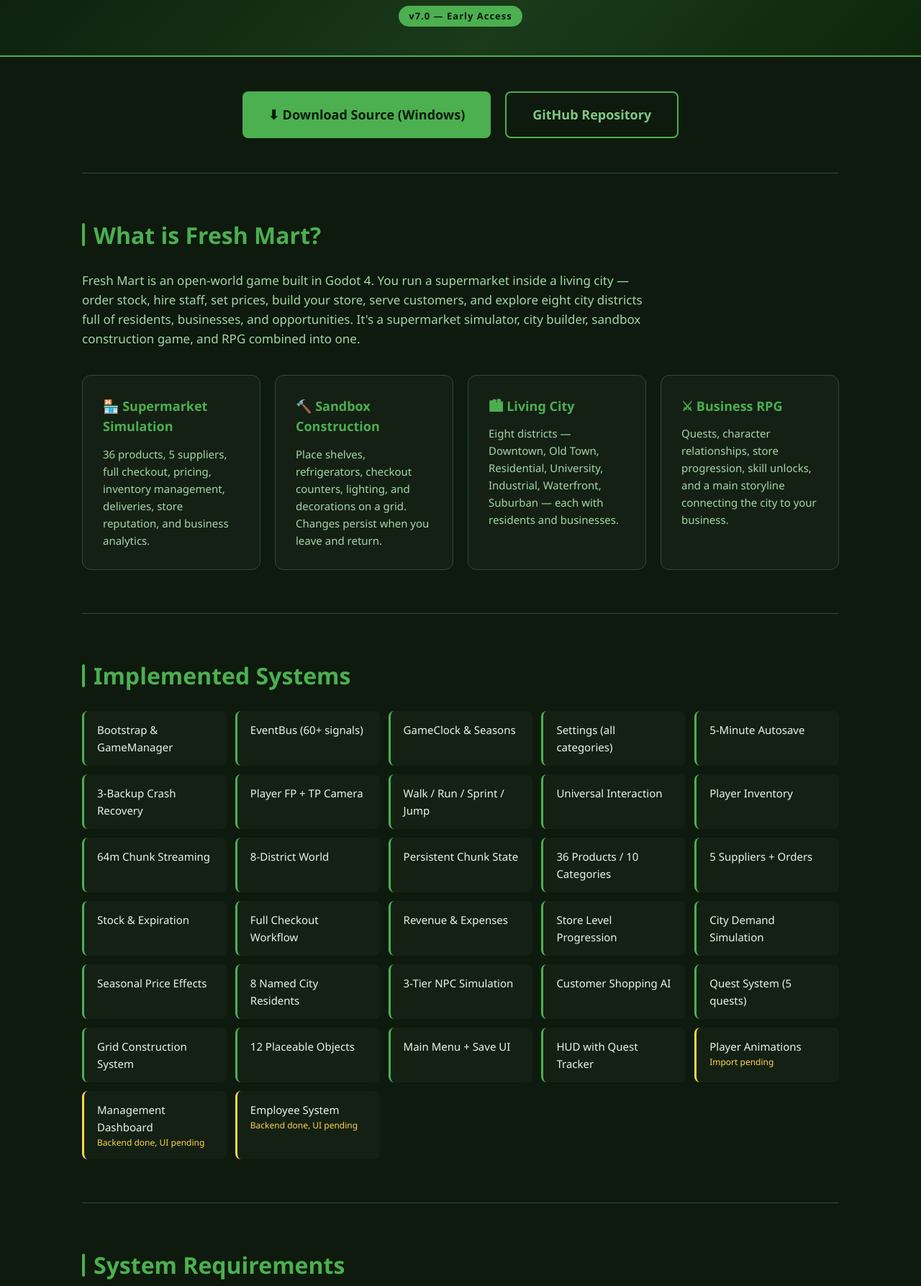
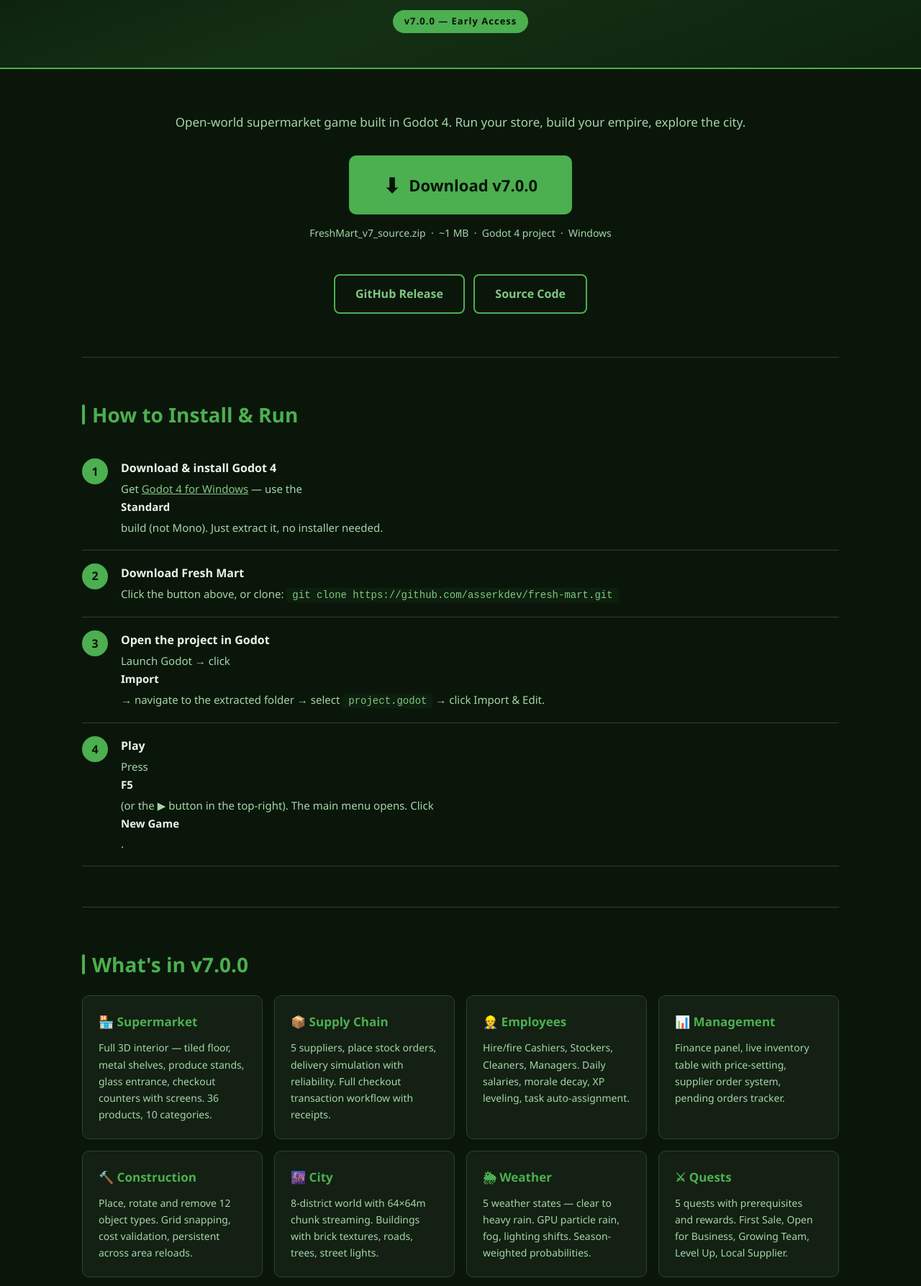
Before and after one commit to asserkdev/fresh-mart, a plain HTML site: page docs/index.html in a window 1280 px wide. Shown: the part 220-2007 px from the top of the page at 72% size. Drawn offline with Linux system fonts and the light colour scheme.

Commit message:
fix: rebuild download page with real release link and proper GitHub Pages setup

```diff
--- a/docs/index.html
+++ b/docs/index.html
@@ -3,203 +3,102 @@
 <head>
 <meta charset="UTF-8">
 <meta name="viewport" content="width=device-width, initial-scale=1.0">
-<title>Fresh Mart — Supermarket Simulator</title>
+<title>Fresh Mart — Download</title>
 <style>
-  :root {
-    --bg: #0d1a0d;
-    --surface: #142014;
-    --accent: #4caf50;
-    --accent2: #81c784;
-    --text: #e8f5e9;
-    --text-muted: #a5d6a7;
-    --gold: #ffd54f;
-    --border: #2e4d2e;
+  *{box-sizing:border-box;margin:0;padding:0}
+  :root{
+    --bg:#0b160b;--surface:#132013;--border:#2a442a;
+    --green:#4caf50;--green2:#81c784;--gold:#ffd54f;--text:#e8f5e9;--muted:#a5d6a7;
   }
-  * { box-sizing: border-box; margin: 0; padding: 0; }
-  body {
-    background: var(--bg);
-    color: var(--text);
-    font-family: 'Segoe UI', system-ui, sans-serif;
-    line-height: 1.6;
+  body{background:var(--bg);color:var(--text);font-family:'Segoe UI',system-ui,sans-serif;line-height:1.65}
+  a{color:var(--green2)}
+
+  /* HEADER */
+  header{
+    background:linear-gradient(160deg,#071507 0%,#143014 55%,#0d220d 100%);
+    padding:64px 24px 48px;text-align:center;
+    border-bottom:2px solid var(--green);
   }
-  header {
-    background: linear-gradient(135deg, #0a1a0a 0%, #1a3a1a 60%, #0d260d 100%);
-    padding: 60px 24px 40px;
-    text-align: center;
-    border-bottom: 2px solid var(--accent);
+  .logo{font-size:68px;font-weight:900;letter-spacing:5px;color:var(--green);
+        text-shadow:0 0 50px rgba(76,175,80,.45)}
+  .tagline{font-size:17px;color:var(--muted);margin:10px 0 20px;letter-spacing:2px}
+  .badge{display:inline-block;background:var(--green);color:#071507;
+         font-weight:700;font-size:13px;padding:5px 16px;border-radius:20px;letter-spacing:1px}
+
+  /* DOWNLOAD HERO */
+  .download-hero{
+    max-width:900px;margin:60px auto;padding:0 24px;text-align:center;
   }
-  header .logo {
-    font-size: 72px;
-    font-weight: 900;
-    letter-spacing: 4px;
-    color: var(--accent);
-    text-shadow: 0 0 40px rgba(76,175,80,0.4);
+  .btn-dl{
+    display:inline-flex;align-items:center;gap:12px;
+    background:var(--green);color:#071507;
+    font-size:22px;font-weight:800;padding:18px 48px;
+    border-radius:10px;text-decoration:none;
+    transition:transform .15s,box-shadow .15s;
   }
-  header .subtitle {
-    font-size: 18px;
-    color: var(--text-muted);
-    margin-top: 8px;
-    letter-spacing: 2px;
+  .btn-dl:hover{transform:translateY(-3px);box-shadow:0 12px 32px rgba(76,175,80,.35)}
+  .btn-dl .icon{font-size:28px}
+  .dl-meta{margin-top:14px;font-size:14px;color:var(--muted)}
+
+  .btn-gh{
+    display:inline-flex;align-items:center;gap:10px;
+    background:transparent;color:var(--green2);
+    border:2px solid var(--green);border-radius:8px;
+    font-size:16px;font-weight:600;padding:12px 28px;
+    text-decoration:none;margin-top:20px;
+    transition:background .15s;
   }
-  header .version-badge {
-    display: inline-block;
-    background: var(--accent);
-    color: #0a1a0a;
-    font-weight: 700;
-    font-size: 13px;
-    padding: 4px 14px;
-    border-radius: 20px;
-    margin-top: 16px;
-    letter-spacing: 1px;
+  .btn-gh:hover{background:rgba(76,175,80,.1)}
+
+  /* CONTENT */
+  .container{max-width:1100px;margin:0 auto;padding:0 24px}
+  section{padding:56px 0;border-top:1px solid var(--border)}
+  h2{font-size:28px;color:var(--green);margin-bottom:20px;
+     display:flex;align-items:center;gap:10px}
+  h2 .bar{width:4px;height:28px;background:var(--green);border-radius:2px;flex-shrink:0}
+
+  /* INSTALL STEPS */
+  .steps{list-style:none;counter-reset:s;margin-top:16px}
+  .steps li{counter-increment:s;display:flex;gap:18px;padding:18px 0;
+            border-bottom:1px solid var(--border);align-items:flex-start}
+  .steps li::before{
+    content:counter(s);min-width:36px;height:36px;
+    background:var(--green);color:#071507;border-radius:50%;
+    display:flex;align-items:center;justify-content:center;
+    font-weight:900;font-size:16px;flex-shrink:0;
   }
-  .container { max-width: 1100px; margin: 0 auto; padding: 0 24px; }
-  .hero-actions {
-    display: flex;
-    gap: 20px;
-    justify-content: center;
-    padding: 48px 24px;
-    flex-wrap: wrap;
-  }
-  .btn {
-    display: inline-flex;
-    align-items: center;
-    gap: 10px;
-    padding: 16px 36px;
-    border-radius: 8px;
-    font-size: 18px;
-    font-weight: 700;
-    text-decoration: none;
-    transition: transform 0.15s, box-shadow 0.15s;
-    cursor: pointer;
-    border: none;
-  }
-  .btn:hover { transform: translateY(-2px); box-shadow: 0 8px 24px rgba(0,0,0,0.4); }
-  .btn-primary {
-    background: var(--accent);
-    color: #0a1a0a;
-  }
-  .btn-secondary {
-    background: transparent;
-    color: var(--accent2);
-    border: 2px solid var(--accent);
-  }
-  section { padding: 60px 0; border-top: 1px solid var(--border); }
-  h2 {
-    font-size: 32px;
-    color: var(--accent);
-    margin-bottom: 24px;
-    display: flex;
-    align-items: center;
-    gap: 12px;
-  }
-  h2::before { content: ''; display: block; width: 4px; height: 32px; background: var(--accent); border-radius: 2px; }
-  .pillars {
-    display: grid;
-    grid-template-columns: repeat(auto-fit, minmax(240px, 1fr));
-    gap: 20px;
-    margin-top: 24px;
-  }
-  .pillar {
-    background: var(--surface);
-    border: 1px solid var(--border);
-    border-radius: 12px;
-    padding: 28px;
-    transition: border-color 0.2s;
-  }
-  .pillar:hover { border-color: var(--accent); }
-  .pillar h3 {
-    color: var(--accent);
-    font-size: 18px;
-    margin-bottom: 12px;
-  }
-  .pillar p { color: var(--text-muted); font-size: 15px; }
-  .systems-grid {
-    display: grid;
-    grid-template-columns: repeat(auto-fit, minmax(200px, 1fr));
-    gap: 12px;
-    margin-top: 20px;
-  }
-  .system-item {
-    background: var(--surface);
-    border-radius: 8px;
-    padding: 14px 18px;
-    border-left: 3px solid var(--accent);
-    font-size: 15px;
-  }
-  .system-item.wip { border-left-color: var(--gold); }
-  .system-item.wip span { color: var(--gold); font-size: 12px; display: block; }
-  .controls-table, .req-table {
-    width: 100%;
-    border-collapse: collapse;
-    margin-top: 20px;
-    font-size: 15px;
-  }
-  .controls-table th, .req-table th {
-    background: var(--surface);
-    color: var(--accent);
-    padding: 12px 16px;
-    text-align: left;
-    border-bottom: 2px solid var(--border);
-  }
-  .controls-table td, .req-table td {
-    padding: 10px 16px;
-    border-bottom: 1px solid var(--border);
-    color: var(--text-muted);
-  }
-  .controls-table td:first-child { color: var(--text); font-family: monospace; font-size: 14px; background: #0a1a0a; }
-  .steps {
-    counter-reset: steps;
-    list-style: none;
-    margin-top: 20px;
-  }
-  .steps li {
-    counter-increment: steps;
-    display: flex;
-    gap: 20px;
-    padding: 20px 0;
-    border-bottom: 1px solid var(--border);
-    align-items: flex-start;
-  }
-  .steps li::before {
-    content: counter(steps);
-    min-width: 36px;
-    height: 36px;
-    background: var(--accent);
-    color: #0a1a0a;
-    border-radius: 50%;
-    display: flex;
-    align-items: center;
-    justify-content: center;
-    font-weight: 900;
-    font-size: 16px;
-    flex-shrink: 0;
-  }
-  .steps li p { color: var(--text-muted); }
-  .steps li strong { color: var(--text); display: block; margin-bottom: 4px; }
-  .download-box {
-    background: var(--surface);
-    border: 2px solid var(--accent);
-    border-radius: 16px;
-    padding: 40px;
-    text-align: center;
-    margin: 24px 0;
-  }
-  .download-box h3 { font-size: 24px; color: var(--accent); margin-bottom: 8px; }
-  .download-box p { color: var(--text-muted); margin-bottom: 24px; }
-  .download-box .meta { font-size: 13px; color: var(--text-muted); margin-top: 16px; }
-  footer {
-    background: #080f08;
-    padding: 40px 24px;
-    text-align: center;
-    color: var(--text-muted);
-    font-size: 14px;
-    border-top: 1px solid var(--border);
-  }
-  footer a { color: var(--accent2); }
-  @media (max-width: 600px) {
-    header .logo { font-size: 48px; }
-    .hero-actions { flex-direction: column; align-items: center; }
-    .btn { width: 100%; justify-content: center; }
+  .steps li strong{color:var(--text);display:block;margin-bottom:4px}
+  .steps li p{color:var(--muted);font-size:15px}
+  code{background:#0d1f0d;color:var(--green2);padding:2px 8px;border-radius:4px;font-size:14px}
+
+  /* FEATURES GRID */
+  .grid{display:grid;grid-template-columns:repeat(auto-fit,minmax(230px,1fr));gap:16px;margin-top:20px}
+  .card{background:var(--surface);border:1px solid var(--border);border-radius:10px;padding:22px;
+        transition:border-color .2s}
+  .card:hover{border-color:var(--green)}
+  .card h3{color:var(--green);font-size:17px;margin-bottom:10px}
+  .card p{color:var(--muted);font-size:14px}
+
+  /* CONTROLS TABLE */
+  table{width:100%;border-collapse:collapse;margin-top:16px;font-size:15px}
+  th{background:var(--surface);color:var(--green);padding:11px 16px;
+     text-align:left;border-bottom:2px solid var(--border)}
+  td{padding:9px 16px;border-bottom:1px solid var(--border);color:var(--muted)}
+  td:first-child{color:var(--text);font-family:monospace;font-size:14px;background:#0b160b}
+
+  /* REQS */
+  .req-grid{display:grid;grid-template-columns:1fr 1fr 1fr;gap:12px;margin-top:16px}
+  .req-card{background:var(--surface);border:1px solid var(--border);border-radius:8px;padding:16px}
+  .req-card .label{font-size:12px;color:var(--muted);text-transform:uppercase;letter-spacing:1px}
+  .req-card .value{font-size:16px;color:var(--text);margin-top:4px;font-weight:600}
+
+  footer{background:#070f07;padding:36px 24px;text-align:center;
+         color:var(--muted);font-size:14px;border-top:1px solid var(--border)}
+
+  @media(max-width:600px){
+    .logo{font-size:44px}
+    .btn-dl{font-size:18px;padding:14px 28px}
+    .req-grid{grid-template-columns:1fr 1fr}
   }
 </style>
 </head>
@@ -207,178 +106,170 @@
 
 <header>
   <div class="logo">FRESH MART</div>
-  <div class="subtitle">Supermarket Simulator · City Builder · Business RPG</div>
-  <div class="version-badge">v7.0 — Early Access</div>
+  <div class="tagline">Supermarket Simulator &nbsp;·&nbsp; City Builder &nbsp;·&nbsp; Business RPG</div>
+  <span class="badge">v7.0.0 — Early Access</span>
 </header>
 
-<div class="hero-actions">
-  <a href="https://github.com/asserkdev/fresh-mart/releases/latest/download/FreshMart_v7_source.zip" class="btn btn-primary">
-    ⬇ Download Source (Windows)
+<div class="download-hero">
+  <p style="color:var(--muted);font-size:17px;margin-bottom:32px">
+    Open-world supermarket game built in Godot 4. Run your store, build your empire, explore the city.
+  </p>
+  <a class="btn-dl" href="https://github.com/asserkdev/fresh-mart/releases/download/v7.0.0/FreshMart_v7_source.zip">
+    <span class="icon">⬇</span> Download v7.0.0
   </a>
-  <a href="https://github.com/asserkdev/fresh-mart" class="btn btn-secondary">
-    GitHub Repository
+  <div class="dl-meta">FreshMart_v7_source.zip &nbsp;·&nbsp; ~1 MB &nbsp;·&nbsp; Godot 4 project &nbsp;·&nbsp; Windows</div>
+  <br>
+  <a class="btn-gh" href="https://github.com/asserkdev/fresh-mart/releases/tag/v7.0.0">
+    GitHub Release
+  </a>
+  &nbsp;
+  <a class="btn-gh" href="https://github.com/asserkdev/fresh-mart">
+    Source Code
   </a>
 </div>
 
 <div class="container">
 
   <section>
-    <h2>What is Fresh Mart?</h2>
-    <p style="color:var(--text-muted);font-size:17px;max-width:800px;">
-      Fresh Mart is an open-world game built in Godot 4. You run a supermarket inside a living city —
-      order stock, hire staff, set prices, build your store, serve customers, and explore eight city districts
-      full of residents, businesses, and opportunities. It's a supermarket simulator, city builder,
-      sandbox construction game, and RPG combined into one.
-    </p>
-    <div class="pillars" style="margin-top:36px;">
-      <div class="pillar">
-        <h3>🏪 Supermarket Simulation</h3>
-        <p>36 products, 5 suppliers, full checkout, pricing, inventory management, deliveries, store reputation, and business analytics.</p>
-      </div>
-      <div class="pillar">
-        <h3>🔨 Sandbox Construction</h3>
-        <p>Place shelves, refrigerators, checkout counters, lighting, and decorations on a grid. Changes persist when you leave and return.</p>
-      </div>
-      <div class="pillar">
-        <h3>🏙 Living City</h3>
-        <p>Eight districts — Downtown, Old Town, Residential, University, Industrial, Waterfront, Suburban — each with residents and businesses.</p>
-      </div>
-      <div class="pillar">
-        <h3>⚔ Business RPG</h3>
-        <p>Quests, character relationships, store progression, skill unlocks, and a main storyline connecting the city to your business.</p>
-      </div>
-    </div>
-  </section>
-
-  <section>
-    <h2>Implemented Systems</h2>
-    <div class="systems-grid">
-      <div class="system-item">Bootstrap &amp; GameManager</div>
-      <div class="system-item">EventBus (60+ signals)</div>
-      <div class="system-item">GameClock &amp; Seasons</div>
-      <div class="system-item">Settings (all categories)</div>
-      <div class="system-item">5-Minute Autosave</div>
-      <div class="system-item">3-Backup Crash Recovery</div>
-      <div class="system-item">Player FP + TP Camera</div>
-      <div class="system-item">Walk / Run / Sprint / Jump</div>
-      <div class="system-item">Universal Interaction</div>
-      <div class="system-item">Player Inventory</div>
-      <div class="system-item">64m Chunk Streaming</div>
-      <div class="system-item">8-District World</div>
-      <div class="system-item">Persistent Chunk State</div>
-      <div class="system-item">36 Products / 10 Categories</div>
-      <div class="system-item">5 Suppliers + Orders</div>
-      <div class="system-item">Stock &amp; Expiration</div>
-      <div class="system-item">Full Checkout Workflow</div>
-      <div class="system-item">Revenue &amp; Expenses</div>
-      <div class="system-item">Store Level Progression</div>
-      <div class="system-item">City Demand Simulation</div>
-      <div class="system-item">Seasonal Price Effects</div>
-      <div class="system-item">8 Named City Residents</div>
-      <div class="system-item">3-Tier NPC Simulation</div>
-      <div class="system-item">Customer Shopping AI</div>
-      <div class="system-item">Quest System (5 quests)</div>
-      <div class="system-item">Grid Construction System</div>
-      <div class="system-item">12 Placeable Objects</div>
-      <div class="system-item">Main Menu + Save UI</div>
-      <div class="system-item">HUD with Quest Tracker</div>
-      <div class="system-item wip">Player Animations <span>Import pending</span></div>
-      <div class="system-item wip">Management Dashboard <span>Backend done, UI pending</span></div>
-      <div class="system-item wip">Employee System <span>Backend done, UI pending</span></div>
-    </div>
-  </section>
-
-  <section>
-    <h2>System Requirements</h2>
-    <table class="req-table">
-      <tr><th>Component</th><th>Minimum</th><th>Recommended</th></tr>
-      <tr><td>OS</td><td>Windows 10</td><td>Windows 10/11</td></tr>
-      <tr><td>CPU</td><td>4-core 2 GHz</td><td>6-core 3 GHz</td></tr>
-      <tr><td>RAM</td><td>4 GB</td><td>8 GB</td></tr>
-      <tr><td>GPU</td><td>Integrated (AMD/Intel)</td><td>Dedicated GPU 2GB+</td></tr>
-      <tr><td>Storage</td><td>500 MB</td><td>1 GB</td></tr>
-      <tr><td>Runtime</td><td>Godot 4.3+</td><td>Godot 4.7</td></tr>
-    </table>
-  </section>
-
-  <section>
-    <h2>How to Install &amp; Run</h2>
+    <h2><span class="bar"></span>How to Install &amp; Run</h2>
     <ol class="steps">
       <li>
         <div>
-          <strong>Install Godot 4</strong>
-          <p>Download <a href="https://godotengine.org/download/windows/" style="color:var(--accent2)">Godot 4 for Windows</a> (Standard version — not Mono). Extract it anywhere.</p>
+          <strong>Download &amp; install Godot 4</strong>
+          <p>Get <a href="https://godotengine.org/download/windows/">Godot 4 for Windows</a> — use the <strong>Standard</strong> build (not Mono). Just extract it, no installer needed.</p>
         </div>
       </li>
       <li>
         <div>
-          <strong>Download the project</strong>
-          <p>Click the Download button above, or clone: <code style="color:var(--accent)">git clone https://github.com/asserkdev/fresh-mart.git</code></p>
+          <strong>Download Fresh Mart</strong>
+          <p>Click the button above, or clone: <code>git clone https://github.com/asserkdev/fresh-mart.git</code></p>
         </div>
       </li>
       <li>
         <div>
-          <strong>Open in Godot</strong>
-          <p>Launch Godot, click <strong>Import</strong>, navigate to the fresh-mart folder, and select <code>project.godot</code>.</p>
+          <strong>Open the project in Godot</strong>
+          <p>Launch Godot → click <strong>Import</strong> → navigate to the extracted folder → select <code>project.godot</code> → click Import &amp; Edit.</p>
         </div>
       </li>
       <li>
         <div>
-          <strong>Run the game</strong>
-          <p>Press <strong>F5</strong> or click the ▶ button in the top-right of the Godot editor. The main menu opens.</p>
+          <strong>Play</strong>
+          <p>Press <strong>F5</strong> (or the ▶ button in the top-right). The main menu opens. Click <strong>New Game</strong>.</p>
         </div>
       </li>
     </ol>
   </section>
 
   <section>
-    <h2>Controls</h2>
-    <table class="controls-table">
+    <h2><span class="bar"></span>What's in v7.0.0</h2>
+    <div class="grid">
+      <div class="card">
+        <h3>🏪 Supermarket</h3>
+        <p>Full 3D interior — tiled floor, metal shelves, produce stands, glass entrance, checkout counters with screens. 36 products, 10 categories.</p>
+      </div>
+      <div class="card">
+        <h3>📦 Supply Chain</h3>
+        <p>5 suppliers, place stock orders, delivery simulation with reliability. Full checkout transaction workflow with receipts.</p>
+      </div>
+      <div class="card">
+        <h3>👷 Employees</h3>
+        <p>Hire/fire Cashiers, Stockers, Cleaners, Managers. Daily salaries, morale decay, XP leveling, task auto-assignment.</p>
+      </div>
+      <div class="card">
+        <h3>📊 Management</h3>
+        <p>Finance panel, live inventory table with price-setting, supplier order system, pending orders tracker.</p>
+      </div>
+      <div class="card">
+        <h3>🔨 Construction</h3>
+        <p>Place, rotate and remove 12 object types. Grid snapping, cost validation, persistent across area reloads.</p>
+      </div>
+      <div class="card">
+        <h3>🌆 City</h3>
+        <p>8-district world with 64×64m chunk streaming. Buildings with brick textures, roads, trees, street lights.</p>
+      </div>
+      <div class="card">
+        <h3>🌦 Weather</h3>
+        <p>5 weather states — clear to heavy rain. GPU particle rain, fog, lighting shifts. Season-weighted probabilities.</p>
+      </div>
+      <div class="card">
+        <h3>⚔ Quests</h3>
+        <p>5 quests with prerequisites and rewards. First Sale, Open for Business, Growing Team, Level Up, Local Supplier.</p>
+      </div>
+      <div class="card">
+        <h3>💾 Saving</h3>
+        <p>Autosave every 5 minutes (only when changed). 3-backup crash recovery. Manual save with F. Multiple slots.</p>
+      </div>
+      <div class="card">
+        <h3>👤 Characters</h3>
+        <p>Procedural human characters — head, clothing, shoes — in different styles per role. No asset import required.</p>
+      </div>
+      <div class="card">
+        <h3>🧪 Tested</h3>
+        <p>82 / 83 integration tests passing. Core, inventory, checkout, employees, quests, save system all verified.</p>
+      </div>
+      <div class="card">
+        <h3>⚡ Performance</h3>
+        <p>Runs on integrated AMD/Intel graphics. Low preset targets 30 FPS. Chunk streaming keeps memory bounded.</p>
+      </div>
+    </div>
+  </section>
+
+  <section>
+    <h2><span class="bar"></span>Controls</h2>
+    <table>
       <tr><th>Key</th><th>Action</th></tr>
       <tr><td>W A S D</td><td>Move</td></tr>
       <tr><td>Mouse</td><td>Look</td></tr>
       <tr><td>Shift</td><td>Sprint</td></tr>
       <tr><td>Space</td><td>Jump</td></tr>
-      <tr><td>E</td><td>Interact with objects/NPCs</td></tr>
-      <tr><td>V</td><td>Switch first/third person camera</td></tr>
-      <tr><td>I</td><td>Inventory</td></tr>
+      <tr><td>E</td><td>Interact with objects &amp; NPCs</td></tr>
+      <tr><td>V</td><td>Switch first / third person camera</td></tr>
       <tr><td>T</td><td>Management dashboard</td></tr>
       <tr><td>B</td><td>Construction mode</td></tr>
+      <tr><td>I</td><td>Inventory</td></tr>
       <tr><td>F</td><td>Manual save</td></tr>
-      <tr><td>Escape</td><td>Pause menu</td></tr>
+      <tr><td>Esc</td><td>Pause menu</td></tr>
     </table>
   </section>
 
   <section>
-    <h2>Save System</h2>
-    <p style="color:var(--text-muted);">
-      The game autosaves every <strong style="color:var(--text)">5 minutes</strong> (300 seconds) when the world has changed.
-      Three rolling backups are maintained per save slot. If a save is corrupted, the game automatically loads
-      the most recent valid backup and notifies you. All saves work offline — no account or internet required.
-    </p>
-    <p style="color:var(--text-muted);margin-top:12px;">
-      Save files are stored at: <code style="color:var(--accent)">%APPDATA%\Godot\app_userdata\Fresh Mart\saves\</code>
-    </p>
+    <h2><span class="bar"></span>System Requirements</h2>
+    <div class="req-grid">
+      <div class="req-card"><div class="label">OS</div><div class="value">Windows 10 / 11</div></div>
+      <div class="req-card"><div class="label">Runtime</div><div class="value">Godot 4.3+</div></div>
+      <div class="req-card"><div class="label">RAM</div><div class="value">4 GB min / 8 GB rec</div></div>
+      <div class="req-card"><div class="label">GPU</div><div class="value">Integrated OK</div></div>
+      <div class="req-card"><div class="label">CPU</div><div class="value">4-core 2 GHz+</div></div>
+      <div class="req-card"><div class="label">Storage</div><div class="value">~500 MB</div></div>
+    </div>
   </section>
 
   <section>
-    <div class="download-box">
-      <h3>Download Fresh Mart v7</h3>
-      <p>Open-source Godot 4 project — Windows, runs in editor or as exported game.</p>
-      <a href="https://github.com/asserkdev/fresh-mart/archive/refs/heads/main.zip" class="btn btn-primary" style="display:inline-flex;">
-        ⬇ Download ZIP (Source)
-      </a>
-      <div class="meta">
-        v7.0 · M0+M1 Complete · Godot 4.7 · Windows · ~0.5 MB source
-      </div>
-    </div>
+    <h2><span class="bar"></span>Save System</h2>
+    <p style="color:var(--muted)">
+      Autosaves every <strong style="color:var(--text)">5 real minutes</strong> — only when something actually changed.
+      Three rolling backups per slot. On crash, the game loads the most recent valid backup automatically.
+      All saves are local — no internet, no account.
+    </p>
+    <p style="margin-top:12px;color:var(--muted)">Save location: <code>%APPDATA%\Godot\app_userdata\Fresh Mart\saves\</code></p>
+  </section>
+
+  <section style="text-align:center">
+    <a class="btn-dl" href="https://github.com/asserkdev/fresh-mart/releases/download/v7.0.0/FreshMart_v7_source.zip">
+      <span class="icon">⬇</span> Download Fresh Mart v7.0.0
+    </a>
+    <div class="dl-meta" style="margin-top:14px">Free &nbsp;·&nbsp; Open Source &nbsp;·&nbsp; Godot 4 &nbsp;·&nbsp; Windows</div>
   </section>
 
 </div>
 
 <footer>
   <p>Fresh Mart v7 — Built with <a href="https://godotengine.org">Godot 4</a></p>
-  <p style="margin-top:8px;"><a href="https://github.com/asserkdev/fresh-mart">GitHub</a> · <a href="https://github.com/asserkdev/fresh-mart/issues">Report Issues</a></p>
+  <p style="margin-top:8px">
+    <a href="https://github.com/asserkdev/fresh-mart/releases">All Releases</a> &nbsp;·&nbsp;
+    <a href="https://github.com/asserkdev/fresh-mart">GitHub</a> &nbsp;·&nbsp;
+    <a href="https://github.com/asserkdev/fresh-mart/issues">Report a Bug</a>
+  </p>
 </footer>
 
 </body>
```
